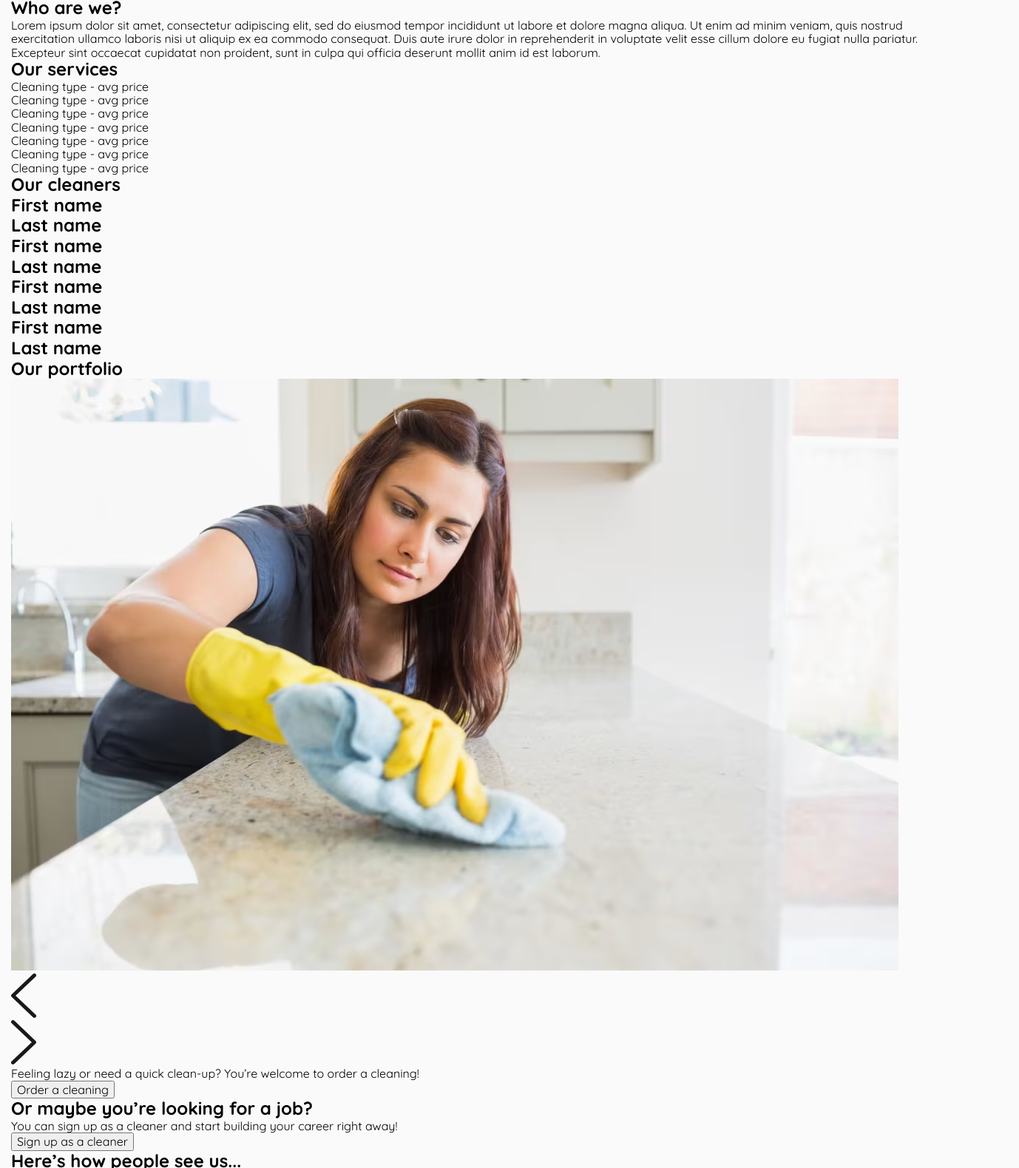
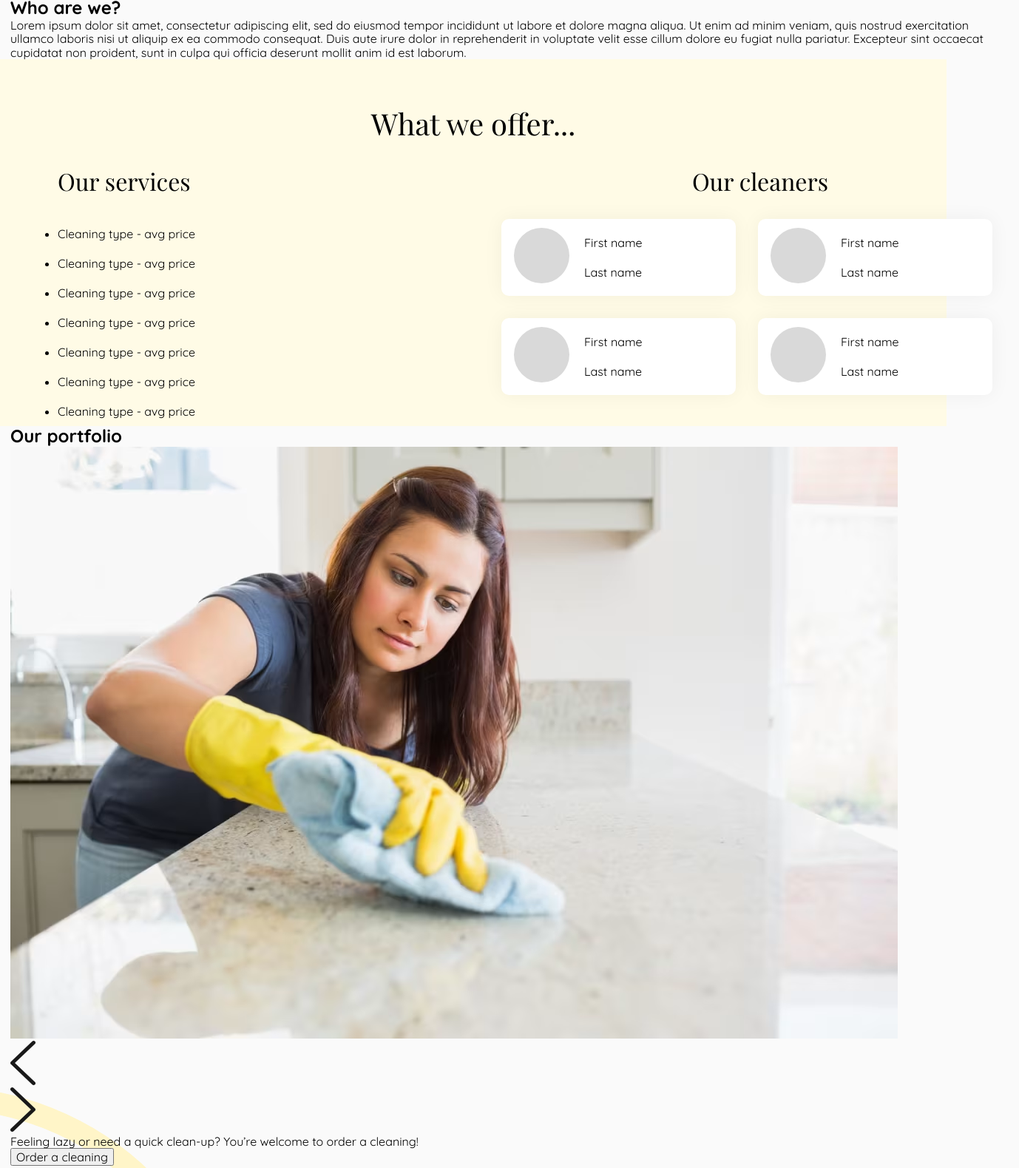
Before and after one commit to m1xture/cleaning, a website built with Parcel: page src/index.html in a window 1280 px wide. Shown: the part 111-1690 px from the top of the page at 74% size, 1378 px wide, since content can reach past the window. Built offline with nearby package versions, Linux system fonts and the light colour scheme; files whose address does not match are found by name; a web font is replaced by a local one.

Commit message:
offers/tips/job styles

```diff
--- a/src/partials/_job.html
+++ b/src/partials/_job.html
@@ -6,4 +6,6 @@
     </p>
     <button type="button" class="job__button">Sign up as a cleaner</button>
   </div>
+  <div class="tips-elips-1"></div>
+  <div class="tips-elips-2"></div>
 </section>
--- a/src/partials/_offers.html
+++ b/src/partials/_offers.html
@@ -1,4 +1,5 @@
 <section class="offers">
+  <h2 class="offers__title">What we offer...</h2>
   <div class="container">
     <div class="services-box">
       <h2 class="services__title">Our services</h2>
@@ -32,29 +33,29 @@
         <li class="cleaners__item">
           <div class="cleaners-photo-box"></div>
           <div class="offers-name-and-surname-box">
-            <h2>First name</h2>
-            <h2>Last name</h2>
+            <h2 class="name__title">First name</h2>
+            <h2 class="name__title">Last name</h2>
           </div>
         </li>
         <li class="cleaners__item">
           <div class="cleaners-photo-box"></div>
           <div class="offers-name-and-surname-box">
-            <h2>First name</h2>
-            <h2>Last name</h2>
+            <h2 class="name__title">First name</h2>
+            <h2 class="name__title">Last name</h2>
           </div>
         </li>
         <li class="cleaners__item">
           <div class="cleaners-photo-box"></div>
           <div class="offers-name-and-surname-box">
-            <h2>First name</h2>
-            <h2>Last name</h2>
+            <h2 class="name__title">First name</h2>
+            <h2 class="name__title">Last name</h2>
           </div>
         </li>
         <li class="cleaners__item">
           <div class="cleaners-photo-box"></div>
           <div class="offers-name-and-surname-box">
-            <h2>First name</h2>
-            <h2>Last name</h2>
+            <h2 class="name__title">First name</h2>
+            <h2 class="name__title">Last name</h2>
           </div>
         </li>
       </ul>
--- a/src/partials/_tips.html
+++ b/src/partials/_tips.html
@@ -1,11 +1,14 @@
 <section class="tips">
   <div class="container">
+    <h2 class="tips__title">Need some tips?</h2>
     <ul class="tips__list">
       <li class="tips__item">
+        <div class="tips-person-box">
           <div class="tips-photo-box"></div>
           <div class="name-and-surname-box">
             <h2 class="tips__name">First name</h2>
             <h2 class="tips__name">Last name</h2>
+          </div>
         </div>
         <p class="tips__description">
           Lorem ipsum dolor sit amet, consectetur adipiscing elit, sed do
@@ -17,10 +20,12 @@
         </p>
       </li>
       <li class="tips__item">
+        <div class="tips-person-box">
           <div class="tips-photo-box"></div>
-        <div class="tips-name-and-surname-box">
+          <div class="name-and-surname-box">
             <h2 class="tips__name">First name</h2>
             <h2 class="tips__name">Last name</h2>
+          </div>
         </div>
         <p class="tips__description">
           Lorem ipsum dolor sit amet, consectetur adipiscing elit, sed do
--- a/src/sass/base/_common.scss
+++ b/src/sass/base/_common.scss
@@ -11,9 +11,9 @@ button {
   cursor: pointer;
 }
 .container {
-  width: auto;
+  width: 1356px;
   margin-left: auto;
   margin-right: auto;
-  padding-right: 15px;
-  padding-left: 15px;
+  padding-right: 14px;
+  padding-left: 14px;
 }
--- a/src/sass/components/_job.scss
+++ b/src/sass/components/_job.scss
@@ -0,0 +1,68 @@
+.job {
+  position: relative;
+  padding-top: 60px;
+  padding-bottom: 60px;
+}
+
+.job__title {
+  font-family: 'Playfair Display';
+  font-size: 40px;
+  font-weight: 400;
+  line-height: 53px;
+  letter-spacing: 0%;
+  color: rgb(0, 0, 0);
+  text-align: center;
+  max-width: 438px;
+  margin-left: auto;
+  margin-right: 390px;
+}
+
+.job__description {
+  font-size: 24px;
+  font-weight: 400;
+  line-height: 30px;
+  letter-spacing: 0%;
+  text-align: right;
+  color: rgb(0, 0, 0);
+  margin-right: 200px;
+  margin-top: 30px;
+  z-index: 100;
+}
+
+.job__button {
+  display: block;
+  padding: 15px 50px;
+  border-radius: 10px;
+  border: none;
+  background: rgb(255, 239, 152);
+  color: rgb(25, 25, 25);
+  font-size: 20px;
+  font-weight: 500;
+  line-height: 25px;
+  letter-spacing: 0%;
+  margin-top: 30px;
+  margin-left: auto;
+  margin-right: 200px;
+}
+
+.tips-elips-1 {
+  position: absolute;
+  top: -107px;
+  left: -485px;
+  width: 811px;
+  height: 811px;
+  border-radius: 50%;
+  border: 30px solid rgb(255, 245, 200);
+  z-index: -2;
+}
+
+.tips-elips-2 {
+  position: absolute;
+  top: 131px;
+  left: -206px;
+  width: 684px;
+  height: 684px;
+  border-radius: 50%;
+  border: 42px solid rgb(255, 252, 236);
+  z-index: -1;
+}
--- a/src/sass/components/_offers.scss
+++ b/src/sass/components/_offers.scss
@@ -0,0 +1,107 @@
+.offers {
+  padding-top: 60px;
+  background-color: rgb(255, 251, 230);
+}
+
+.offers .container {
+  display: flex;
+    gap: 400px;
+  //   align-items: center;
+  justify-content: center;
+  margin-top: 30px;
+}
+
+.offers__title {
+  font-family: 'Playfair Display';
+  font-size: 40px;
+  font-weight: 400;
+  line-height: 53px;
+  letter-spacing: 0%;
+  text-align: center;
+  color: rgb(0, 0, 0);
+}
+
+.services-box {
+  margin-left: 100px;
+}
+
+.services__title {
+  font-family: 'Playfair Display';
+  font-size: 32px;
+  font-weight: 400;
+  line-height: 43px;
+  letter-spacing: 0%;
+  color: rgb(0, 0, 0);
+}
+
+.services__list {
+  display: flex;
+  flex-direction: column;
+  list-style-type: disc;
+  margin-top: 30px;
+}
+
+.services__item {
+  width: 200px;
+}
+
+.services__description {
+  font-size: 16px;
+  font-weight: 400;
+  line-height: 250%;
+  letter-spacing: 0%;
+  text-align: left;
+  color: rgb(0, 0, 0);
+}
+
+.cleaners-box {
+}
+
+.cleaners__title {
+  font-family: 'Playfair Display';
+  font-size: 32px;
+  font-weight: 400;
+  line-height: 43px;
+  letter-spacing: 0%;
+  text-align: center;
+  color: rgb(0, 0, 0);
+}
+
+.cleaners__list {
+  display: flex;
+  flex-wrap: wrap;
+  gap: 30px;
+  width: 700px;
+  margin-top: 30px;
+}
+
+.cleaners__item {
+  border-radius: 10px;
+  box-shadow: 0px 0px 26.7px 0px rgba(0, 0, 0, 0.05);
+  background: rgb(255, 255, 255);
+  width: 317px;
+  padding-top: 12px;
+  padding-bottom: 12px;
+  padding-left: 17px;
+  display: flex;
+  gap: 20px;
+}
+
+.cleaners-photo-box {
+  width: 75px;
+  height: 75px;
+  background-color: rgb(217, 217, 217);
+  border-radius: 50%;
+}
+
+.name__title {
+  font-size: 16px;
+  font-weight: 400;
+  line-height: 250%;
+  letter-spacing: 0%;
+  text-align: left;
+  color: rgb(0, 0, 0);
+}
+
+.offers-name-and-surname-box {
+}
--- a/src/sass/components/_tips.scss
+++ b/src/sass/components/_tips.scss
@@ -0,0 +1,73 @@
+.tips {
+  padding-top: 60px;
+  padding-bottom: 60px;
+}
+
+.tips__title {
+  font-family: 'Playfair Display';
+  font-size: 40px;
+  font-weight: 400;
+  line-height: 53px;
+  letter-spacing: 0%;
+  text-align: center;
+  color: rgb(0, 0, 0);
+}
+
+.tips__list {
+  display: flex;
+  align-items: center;
+  justify-content: center;
+  margin-top: 30px;
+  gap: 20px;
+}
+
+.tips__item {
+  border-radius: 10px;
+  box-shadow: 0px 0px 26.7px 0px rgba(0, 0, 0, 0.05);
+  background: rgb(255, 255, 255);
+  padding: 25px;
+  width: 654px;
+}
+
+.tips-photo-box {
+  width: 75px;
+  height: 75px;
+  border-radius: 50%;
+  background: rgb(217, 217, 217);
+}
+
+.name-and-surname-box {
+}
+
+.tips__name {
+  font-size: 16px;
+  font-weight: 400;
+  line-height: 250%;
+  letter-spacing: 0%;
+  text-align: left;
+  color: rgb(0, 0, 0);
+}
+
+.tips__description {
+  font-size: 16px;
+  font-weight: 400;
+  line-height: 150%;
+  letter-spacing: 0%;
+  text-align: left;
+  max-width: 504px;
+  margin-left: auto;
+}
+
+.tips-see-more__span {
+  color: rgb(106, 106, 106);
+  text-decoration: underline;
+}
+
+.tips-person-box {
+    display: flex;
+    gap: 25px;
+    margin-bottom: 15px;
+}
+
+.tips-name-and-surname-box {
+}
```
Lines whose indentation alone changed are shown as unchanged.
